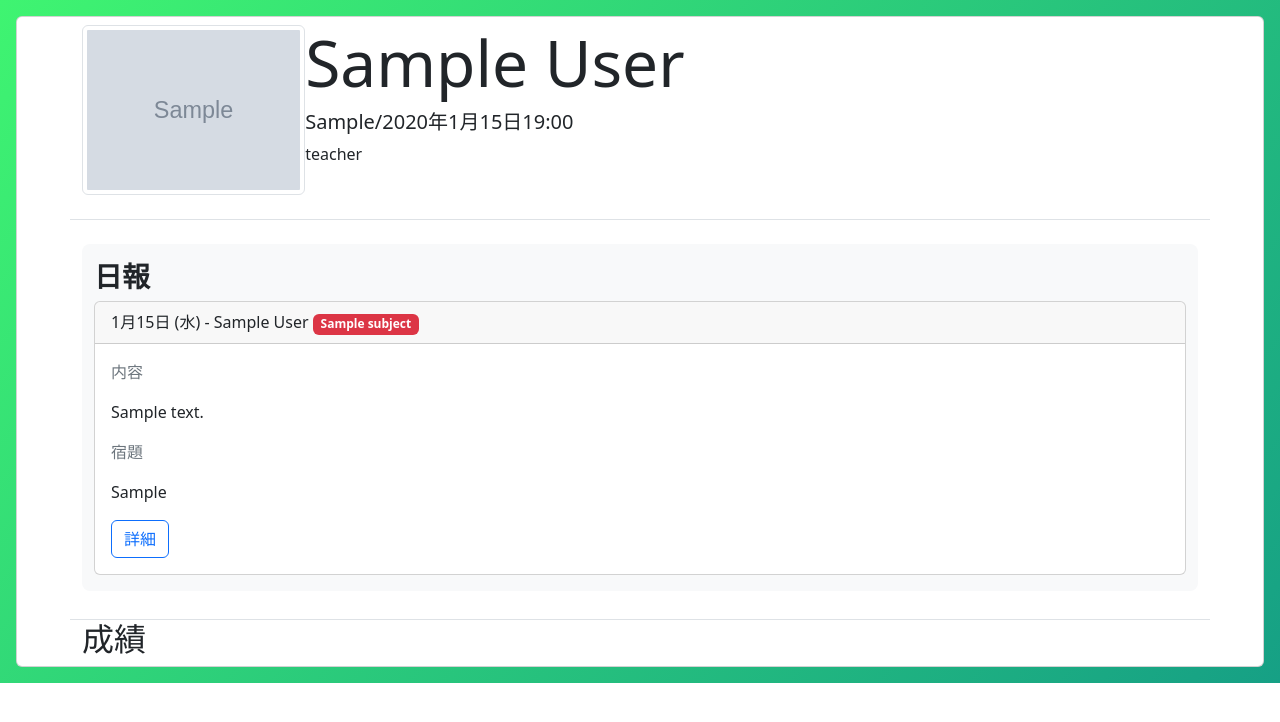
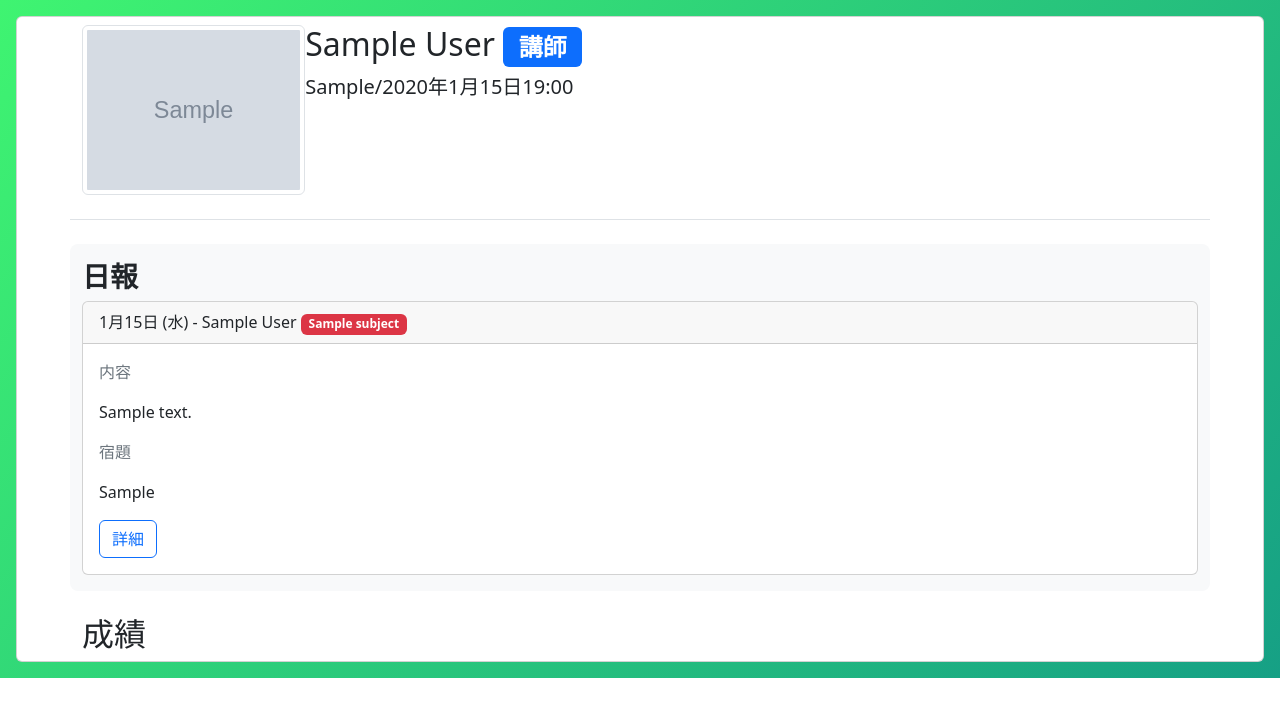
Before and after one commit to YoshihiroUCHIDA/High_Tech_Dreamer, a Django app: page /users/1/ in a window 1280 px wide. Shown: the part 56-778 px from the top of the page. Run offline with Django 4.2, Linux system fonts and the light colour scheme; tables that the repository leaves empty hold one stand-in row (values such as "Sample post"); grey boxes marked "Sample" are stand-in pictures; some libraries are stand-ins or nearby versions.

Commit message:
ユーザー詳細画面作成2

```diff
--- a/users/templates/users/detail.html
+++ b/users/templates/users/detail.html
@@ -9,13 +9,17 @@
         <a class="nav-item"><img src="{{ user.profile_image.url }}" alt="ユーザー画面" class="img-thumbnail d-inline-block float-start" width="20%" height="10%"></a>
       </div>
     {% endif %}
-    <h1 class="display-3">{{user.name}}</h1>
-    <h5>{{user.school}}/{{user.birth}}</h5>
-    <p class="">{{user.job}}</p>
-  </div>
-  <div class="container  border-bottom pb-1" >
-    {% include "diaries/list.html" %}
-  </div>
+
+    <h2>{{user.name}}
+        {% if user.job == "student" %}
+          <span class="badge bg-success">生徒</span>
+        {% else %}
+          <span class="badge bg-primary">講師</span>
+        {% endif %}
+    </h2>
+     <h5>{{user.school}}/{{user.birth}}</h5>
+   </div>
+  {% include "diaries/list.html" %}
   <div class="container" >
     <h2>成績</h2>
   </div>
```
